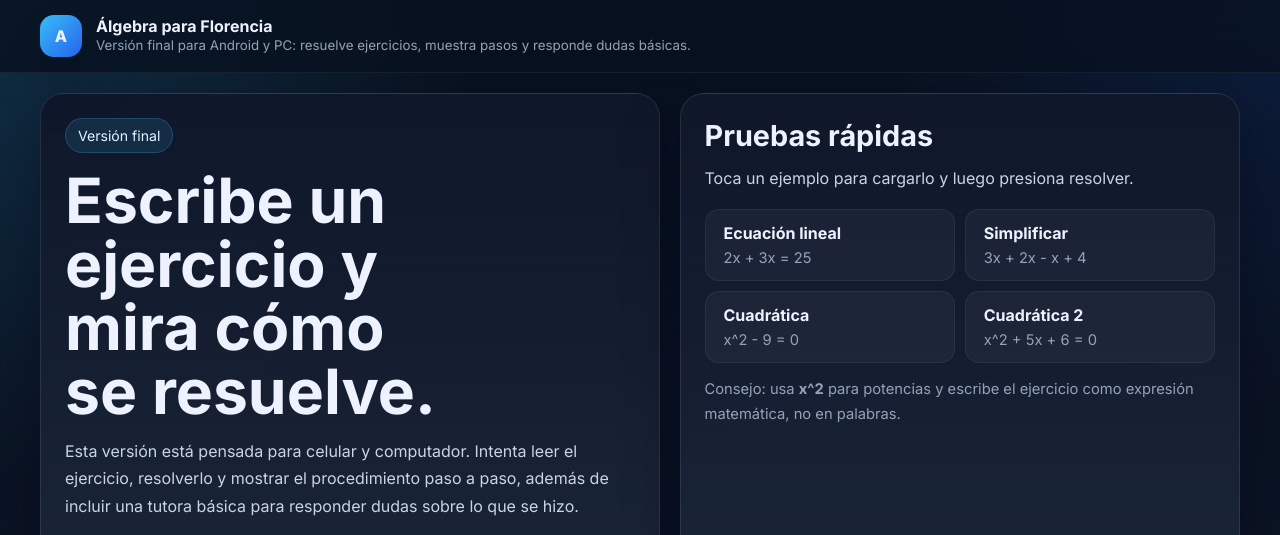
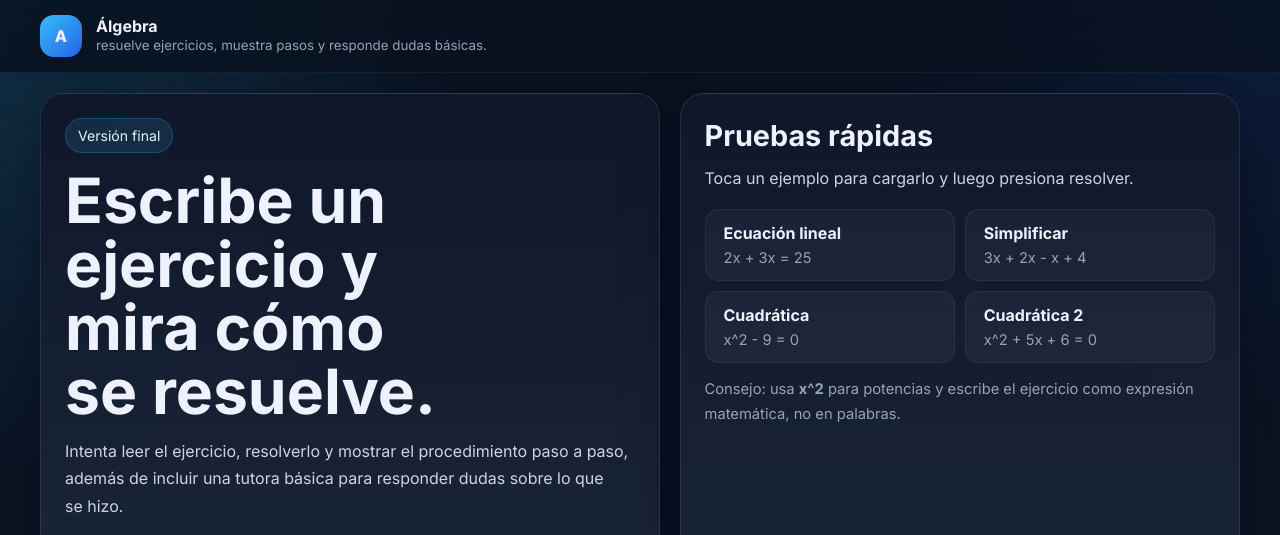
Before and after one commit to Masterdigital23/algebra, a plain HTML site: page index.html in a window 1280 px wide. Shown: the top 535 px of the page. Drawn offline with nearby package versions, Linux system fonts and the light colour scheme.

```diff
--- a/index.html
+++ b/index.html
@@ -3,7 +3,7 @@
 <head>
   <meta charset="UTF-8" />
   <meta name="viewport" content="width=device-width, initial-scale=1.0, viewport-fit=cover" />
-  <title>Álgebra para Florencia</title>
+  <title>Álgebra</title>
   <meta name="description" content="Mini app de álgebra con resolución paso a paso y tutora básica, optimizada para Android y PC." />
   <link rel="preconnect" href="https://fonts.googleapis.com">
   <link rel="preconnect" href="https://fonts.gstatic.com" crossorigin>
@@ -368,8 +368,8 @@
     <div class="topbar-inner">
       <div class="badge">A</div>
       <div>
-        <strong>Álgebra para Florencia</strong>
-        <small>Versión final para Android y PC: resuelve ejercicios, muestra pasos y responde dudas básicas.</small>
+        <strong>Álgebra</strong>
+        <small>resuelve ejercicios, muestra pasos y responde dudas básicas.</small>
       </div>
     </div>
   </header>
@@ -380,7 +380,7 @@
         <div class="eyebrow">Versión final</div>
         <h1>Escribe un ejercicio y mira cómo se resuelve.</h1>
         <p>
-          Esta versión está pensada para celular y computador. Intenta leer el ejercicio, resolverlo y mostrar el procedimiento paso a paso,
+          Intenta leer el ejercicio, resolverlo y mostrar el procedimiento paso a paso,
           además de incluir una tutora básica para responder dudas sobre lo que se hizo.
         </p>
         <ul>
```
